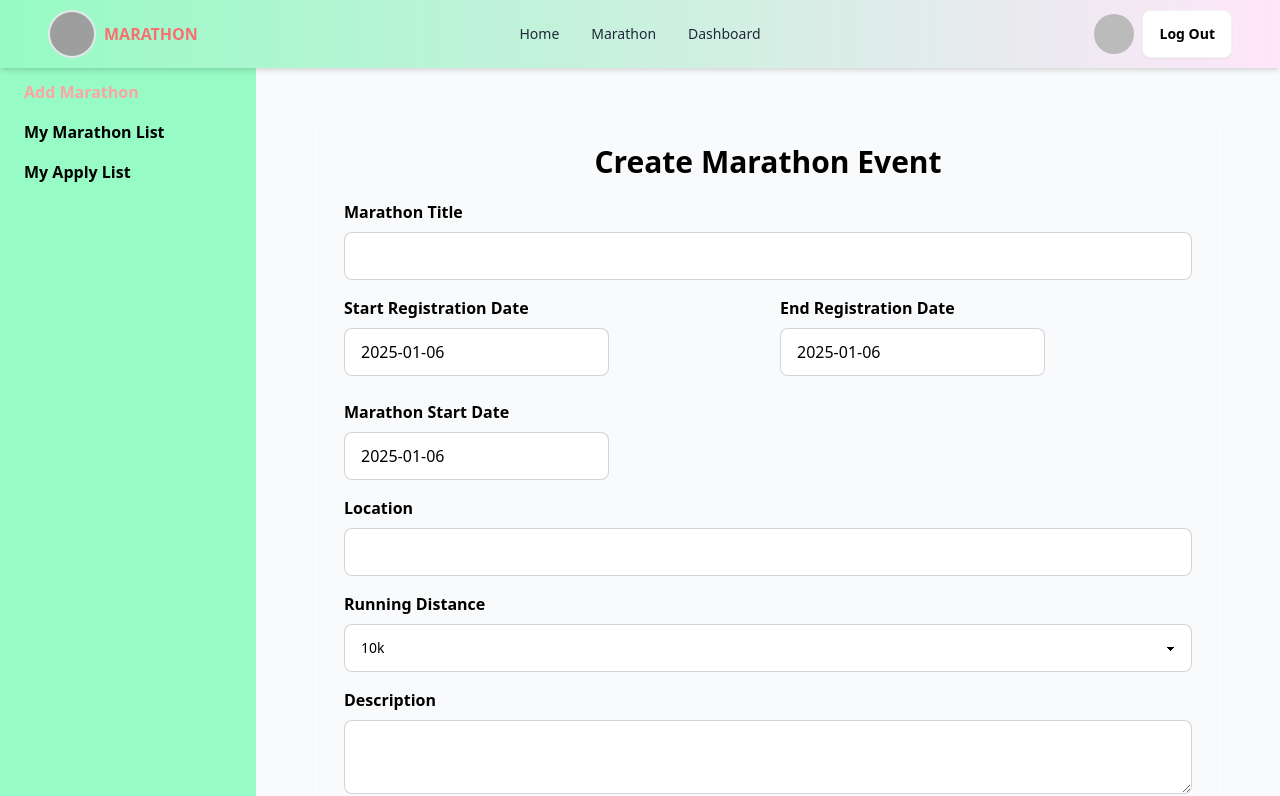
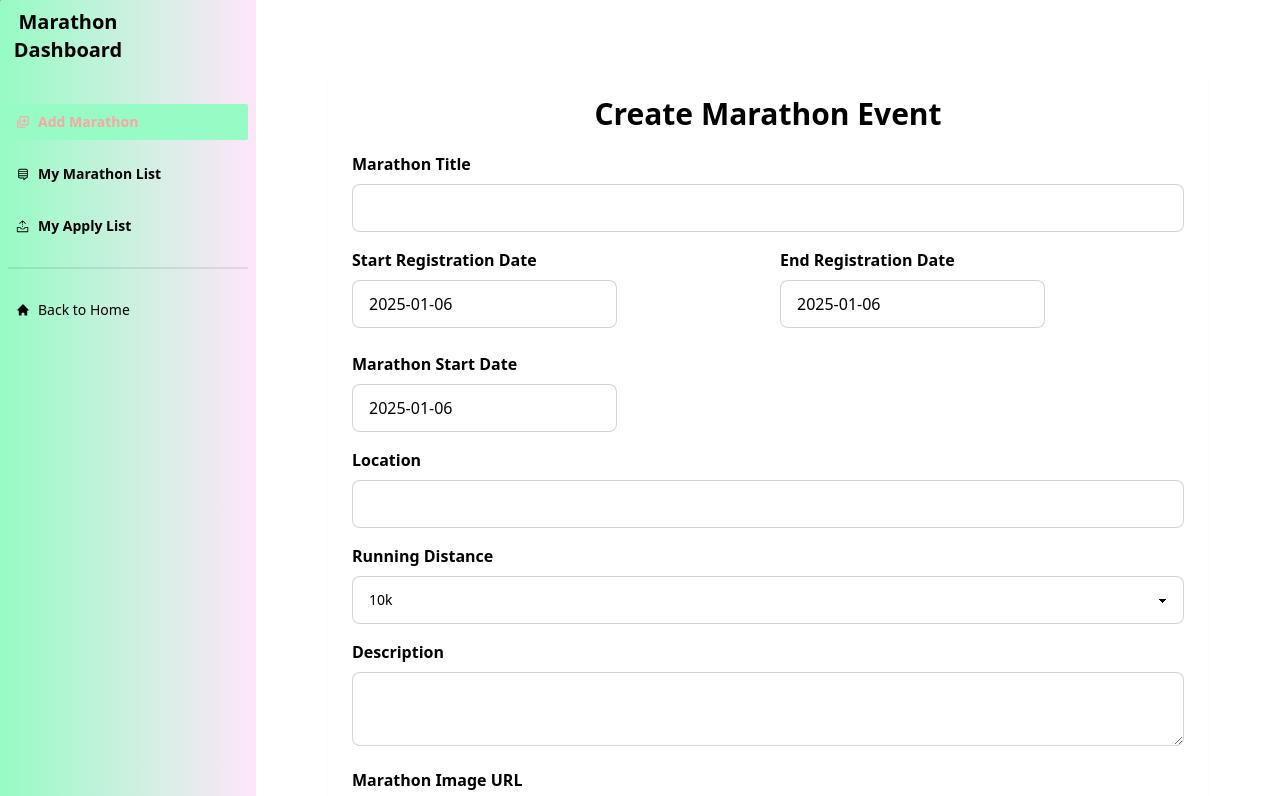
Before and after one commit to sabbir6175/Marathon-client-side-a11, a React (Vite) app: page /Dashboard/AddMarathon in a window 1280 px wide. Shown: the top 796 px of the page. Built offline with nearby package versions, Linux system fonts and the light colour scheme; no server answers; sample sign-in values are in the browser's storage; grey boxes are pictures that could not be loaded.

Commit message:
Dashboard Layout change

```diff
--- a/src/page/Dashboard/AnotherPage/AddMarathon.jsx
+++ b/src/page/Dashboard/AnotherPage/AddMarathon.jsx
@@ -62,8 +62,8 @@ const AddMarathon = () => {
 
   return (
     <div className="p-5 lg:p-10 rounded-md">
-      <div className="max-w-4xl  text-black rounded-md shadow-sm mx-auto p-6">
-        <h1 className="text-center font-bold text-3xl mb-5 text-black">Create Marathon Event</h1>
+      <div className="max-w-4xl  text-black rounded-md shadow-sm mx-auto md:p-6">
+        <h1 className="text-center font-bold text-2xl md:text-3xl mb-5 text-black">Create Marathon Event</h1>
         <form onSubmit={handleSubmit}>
           <div className="mb-4">
             <label className="block font-semibold mb-2">Marathon Title</label>
--- a/src/page/Dashboard/AnotherPage/MyApplyList.jsx
+++ b/src/page/Dashboard/AnotherPage/MyApplyList.jsx
@@ -136,12 +136,12 @@ const MyApplyList = () => {
 
   return (
     <div className=" pb-20">
-      <h1 className="text-center font-bold text-3xl my-10 text-black">
+      <h1 className="text-center font-bold text-2xl md:text-3xl my-10 text-black">
         My Apply List ({filteredMarathons.length})
       </h1>
 
-        <div className="table md:w-3/4 mx-auto">
-            <span className="text-2xl font-bold">Search: </span>
+        <div className="table lg:w-3/4 mx-auto">
+            <span className="text-lg ml-5 md:text-2xl font-bold">Search: </span>
             <input
               type="search"
               className="border-2 border-black px-2 py-2 w-48 md:w-72 mb-5 rounded-md"
@@ -150,7 +150,7 @@ const MyApplyList = () => {
               onChange={handleSearchChange}
             />
         </div>
-      <div className="">
+      <div className="px-2">
         <div className="overflow-x-auto">
           <table className="table w-3/4 mx-auto ">
             <thead className="bg-green-200 text-black font-bold ">
@@ -287,7 +287,7 @@ const MyApplyList = () => {
           </table>
 
             {filteredMarathons.length === 0 && (
-                <div className="text-center text-red-500 font-bold mt-4">
+                <div className="text-center text-red-500 font-normal text-sm mt-4">
                 No Marathon found matching your search.
                 </div>
             )}
--- a/src/page/Dashboard/AnotherPage/MyMarathonList.jsx
+++ b/src/page/Dashboard/AnotherPage/MyMarathonList.jsx
@@ -180,7 +180,7 @@ const MyMarathonList = () => {
 
   return (
     <div className=" pb-20">
-      <h1 className="text-center font-bold text-3xl my-10 text-black">
+      <h1 className="text-center font-bold text-2xl md:text-3xl my-10 text-black">
         My Marathon List
       </h1>
 
--- a/src/page/Dashboard/Dashboard.jsx
+++ b/src/page/Dashboard/Dashboard.jsx
@@ -1,17 +1,117 @@
+// import { MdOutlineMenu } from "react-icons/md";
+// import { Link, Outlet, useLocation } from "react-router-dom";
+
+// const Dashboard = () => {
+//   const location = useLocation();
+
+//   // Function to check if the link is active
+//   const isActive = (path) => {
+//     return location.pathname === path ? "bg-[#96fbc4] text-red-300" : "text-black";
+//   };
+  // const links = <>
+  //  <nav>
+  //           <ul className="space-y-4">
+  //             <li>
+  //               <Link
+  //                 to={"AddMarathon"}
+  //                 className={`w-full font-bold text-left rounded-sm md:p-2 ${isActive('/Dashboard/AddMarathon')}`}
+  //               >
+  //                 Add Marathon
+  //               </Link>
+  //             </li>
+  //             <li>
+  //               <Link
+  //                 to={"MyMarathonList"}
+  //                 className={`w-full font-bold text-left rounded-sm md:p-2 ${isActive('/Dashboard/MyMarathonList')}`}
+  //               >
+  //                 My Marathon List
+  //               </Link>
+  //             </li>
+  //             <li>
+  //               <Link
+  //                 to={"MyApplyList"}
+  //                 className={`w-full font-bold text-left rounded-sm md:p-2 ${isActive('/Dashboard/MyApplyList')}`}
+  //               >
+  //                 My Apply List
+  //               </Link>
+  //             </li>
+  //             <div className="divider"></div>
+  //             <li>
+  //               <Link className="md:p-2" to={'/'}>Back to Home</Link>
+  //             </li>
+  //           </ul>
+  //         </nav>
+
+  // </>
+
+//   return (
+//     <div className="flex flex-col min-h-screen">
+//       <div className="flex flex-1">
+//         <div className="hidden md:block md:w-1/3 lg:w-1/5 shadow-2xl bg-[#96fbc4] border-dotted">
+//         <ul className="menu w-full md:w-64  bg-gradient-to-r from-red-400 to-green-100  md:min-h-screen fixed top-0 z-50 rounded-sm">
+//         <>
+//               <div className="flex justify-between place-items-center w-full sticky top-0 z-50 ">
+//                 <div className="w-1/2 text-xl font-semibold text-center text-white md:mb-10">
+//                   <h1 className="">Marathon Dashboard</h1>
+//                 </div>
+//             <div className="drawer w-full text-end block md:hidden">
+//   <input id="my-drawer" type="checkbox" className="drawer-toggle" />
+//   <div className="drawer-content">
+//     {/* Drawer Open Button */}
+//     <label htmlFor="my-drawer" className="btn btn-primary drawer-button">
+//       <MdOutlineMenu size={24} />
+//     </label>
+//   </div>
+//   <div className="drawer-side">
+//     <label htmlFor="my-drawer" aria-label="close sidebar" className="drawer-overlay"></label>
+//     <ul className="menu bg-base-200 text-white bg-gradient-to-r from-red-400 to-green-100 min-h-full p-4">
+//       {links}
+//     </ul>
+//   </div>
+// </div>
+
+//               </div>
+
+//               <div className="hidden md:block">{links}</div>
+//             </>
+
+//         </ul>
+
+//         </div>
+//         <div className="w-full md:w-2/3 lg:w-4/5 md:p-4 bg-gray-50 pl-5">
+//           {location.pathname === '/Dashboard' && (
+//             <h1 className="text-2xl font-semibold text-center">
+//               No Data Select a page in the sidebar
+//             </h1>
+//           )}
+//           {/* Render content based on route */}
+//           <Outlet />
+//         </div>
+//       </div>
+//     </div>
+//   );
+// };
+
+// export default Dashboard;
+
+
+
 import { Link, Outlet, useLocation } from "react-router-dom";
+import { MdOutlineMenu } from "react-icons/md";
+import { HiHome } from "react-icons/hi";
+import { BiAddToQueue } from "react-icons/bi";
+import { LiaStackExchange } from "react-icons/lia";
+import { VscGitStashApply } from "react-icons/vsc";
 
 const Dashboard = () => {
+
   const location = useLocation();
 
     // Function to check if the link is active
     const isActive = (path) => {
       return location.pathname === path ? "bg-[#96fbc4] text-red-300" : "text-black";
     };
-
-  return (
-    <div className="flex flex-col min-h-screen">
-      <div className="flex flex-1">
-        <div className="w-2/6 lg:w-1/5 shadow-2xl bg-[#96fbc4] border-dotted p-4">
+  const links = <>
    <nav>
             <ul className="space-y-4">
               <li>
@@ -19,6 +119,7 @@ const Dashboard = () => {
                   to={"AddMarathon"}
                   className={`w-full font-bold text-left rounded-sm md:p-2 ${isActive('/Dashboard/AddMarathon')}`}
                 >
+                  <BiAddToQueue></BiAddToQueue>
                   Add Marathon
                 </Link>
               </li>
@@ -27,6 +128,7 @@ const Dashboard = () => {
                   to={"MyMarathonList"}
                   className={`w-full font-bold text-left rounded-sm md:p-2 ${isActive('/Dashboard/MyMarathonList')}`}
                 >
+                  <LiaStackExchange></LiaStackExchange>
                   My Marathon List
                 </Link>
               </li>
@@ -35,19 +137,69 @@ const Dashboard = () => {
                   to={"MyApplyList"}
                   className={`w-full font-bold text-left rounded-sm md:p-2 ${isActive('/Dashboard/MyApplyList')}`}
                 >
+                  <VscGitStashApply></VscGitStashApply>
                   My Apply List
                 </Link>
               </li>
+              <div className="divider"></div>
+              <li>
+                <Link className="md:p-2 text-black" to={'/'}>
+                <HiHome></HiHome>
+                Back to Home</Link>
+              </li>
             </ul>
           </nav>
+
+  </>
+
+
+  return (
+    <div className="flex">
+      <div className=" flex flex-row md:flex-col text-white  md:w-64 md:min-h-screen bg-gradient-to-r from-red-400 to-green-100">
+        <ul className="menu w-full md:w-64  bg-gradient-to-r from-[#96fbc4] to-[#FFE6FA]   md:min-h-screen fixed top-0 z-50 rounded-sm ">
+
+            <>
+              <div className="flex justify-between place-items-center w-full sticky top-0 z-50 ">
+                <div className="w-1/2  text-sm md:text-xl font-semibold text-center text-black md:mb-10">
+                  <h1 className=" md:block">Marathon Dashboard</h1>
                 </div>
-        <div className="w-4/5 md:p-4 bg-gray-50 pl-5">
-          {location.pathname === '/Dashboard' && (
-            <h1 className="text-2xl font-semibold text-center">
-              No Data Select a page in the sidebar
-            </h1>
-          )}
-          {/* Render content based on route */}
+                <div className="drawer w-1/2 text-end mr-5 block md:hidden ">
+                  <input
+                    id="my-drawer"
+                    type="checkbox"
+                    className="drawer-toggle"
+                  />
+                  <div className="drawer-content">
+                    {/* Page content here */}
+                    <label htmlFor="my-drawer" className="btn  drawer-button">
+                      <MdOutlineMenu></MdOutlineMenu>
+                    </label>
+                  </div>
+                  <div className="drawer-side">
+                    <label
+                      htmlFor="my-drawer"
+                      aria-label="close sidebar"
+                      className="drawer-overlay"
+                    ></label>
+                    <ul className="menu bg-base-200 text-white bg-gradient-to-t from-[#96fbc4] to-[#FFE6FA]  min-h-full  p-4">
+                      {/* Sidebar content here */}
+                      {links}
+                    </ul>
+                  </div>
+                </div>
+              </div>
+
+              <div className="hidden md:block">{links}</div>
+            </>
+
+
+
+        </ul>
+      </div>
+
+      <div className="flex-1 md:flex-0 w-full md:w-0">
+
+        <div className="container mx-auto p-0 md:p-4 mt-20 md:mt-0 lg:p-8">
           <Outlet />
         </div>
       </div>
```
Also changed, not shown: src/Router/Router.jsx (+11 -10 lines). Lines whose indentation alone changed are shown as unchanged.
